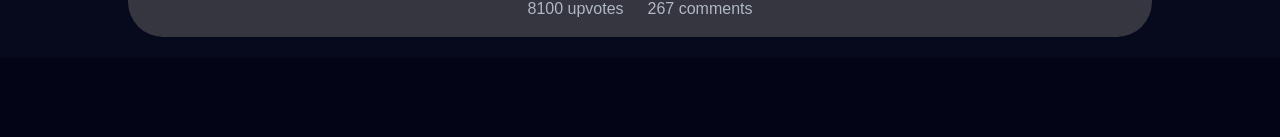
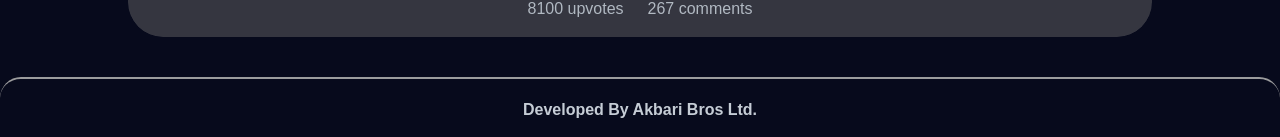
Before and after one commit to pouya963-ak/Redditmini, a React (Vite) app: page / in a window 1280 px wide. Shown: the part 4438-4575 px from the top of the page. Before the commit the page ends 4496 px from the top, so only its background shows below. Built offline with nearby package versions, Linux system fonts and the light colour scheme.

Commit message:
add Footer

```diff
--- a/src/App.jsx
+++ b/src/App.jsx
@@ -5,6 +5,8 @@ import { fetchPostsBySubreddit } from './store/redditSlice';
 import './App.css';
 import Header from './features/Header/Header.jsx';
 import PostCard from './features/Post/postCard.jsx';
+import Footer from './features/Footer/Footer.jsx'
+
 
 function App() {
   const dispatch = useDispatch();
@@ -36,6 +38,7 @@ function App() {
           ))}
         </section>
       </main>
+      <Footer />
     </div>
   );
 }
--- /dev/null
+++ b/src/features/Footer/footer.css
@@ -0,0 +1,6 @@
+.Footer {
+    text-align: center;
+    border-top: 2px solid rgb(170, 170, 170) ;
+    border-radius: 1.5rem;
+    margin-top: 2.5rem;
+}
--- /dev/null
+++ b/src/features/Footer/footer.jsx
@@ -0,0 +1,11 @@
+import './Footer.css';
+
+function Footer() {
+    return (
+        <div className='Footer'>
+            <h4>Developed By Akbari Bros Ltd.</h4>
+        </div>
+    )
+}
+
+export default Footer;
```
